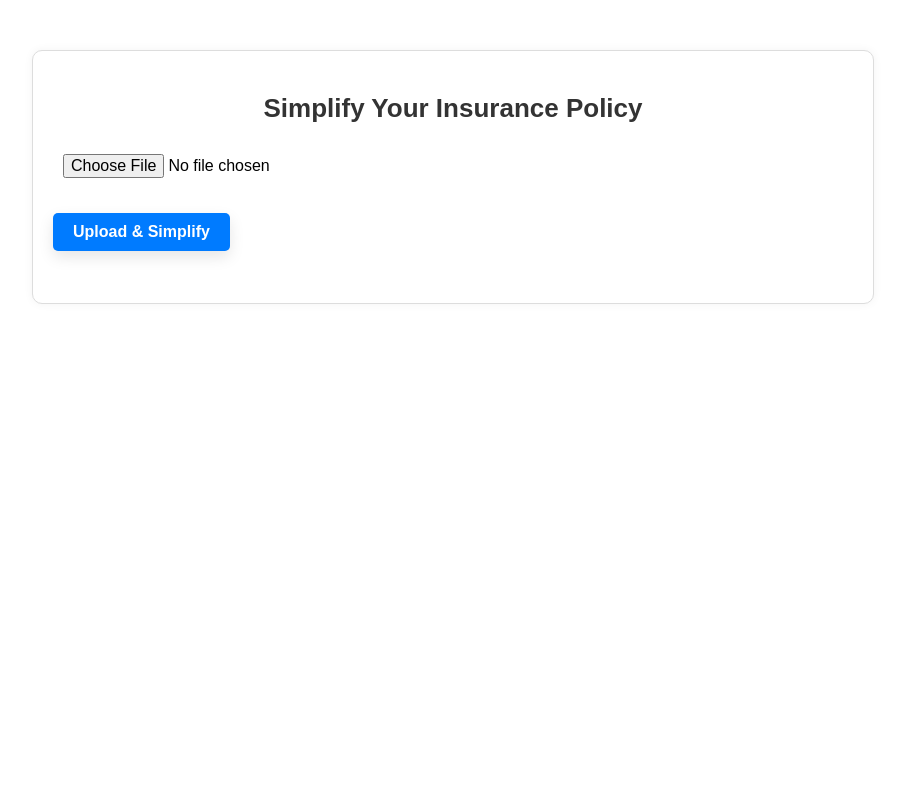
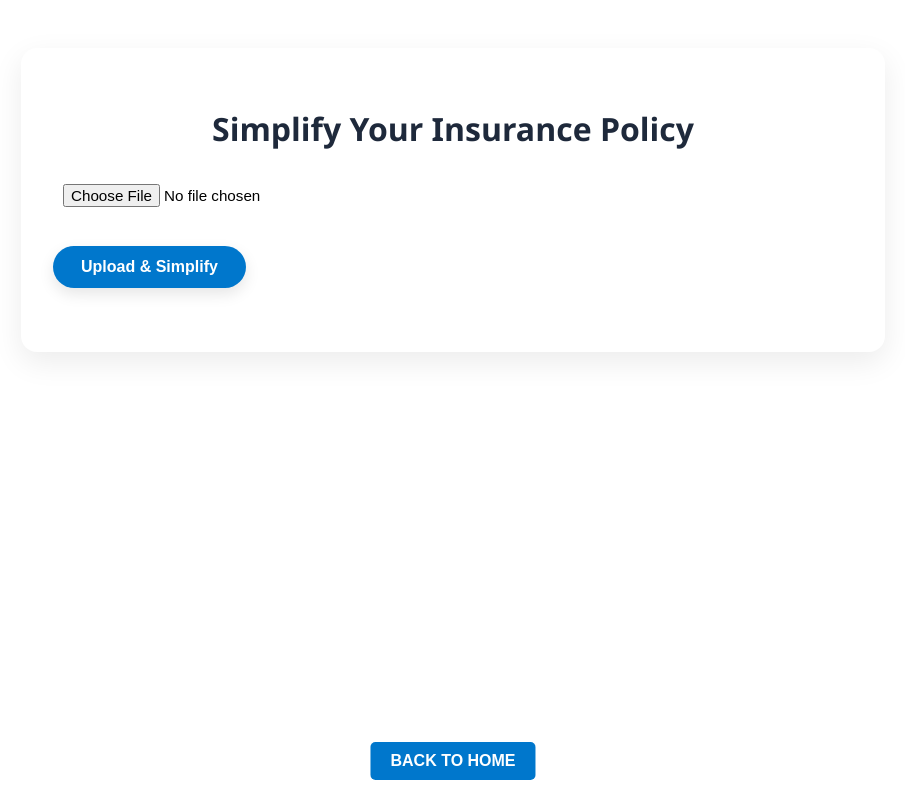
Before and after one commit to djha09/clearclaim-frontend, a React (Create React App) app: page /simplify in a window 1280 px wide. Shown: the whole page, without its empty margins (187-1092 px from the left). Built offline with nearby package versions, Linux system fonts and the light colour scheme; a web font is replaced by a local one.

Commit message:
Update Simplify.jsx

```diff
--- a/src/Simplify.jsx
+++ b/src/Simplify.jsx
@@ -42,82 +42,32 @@ const SimplifyPage = () => {
   };
 
   return (
-    <div style={styles.container}>
-      <h2 style={styles.title}>Simplify Your Insurance Policy</h2>
+    <div className="simplify-container">
+      <h2 >Simplify Your Insurance Policy</h2>
 
       <input
         type="file"
         accept="application/pdf"
         onChange={(e) => setFile(e.target.files[0])}
-        style={styles.input}
+
       />
-      <button onClick={handleUpload} disabled={loading} style={styles.button}>
+      <button onClick={handleUpload} disabled={loading}>
         {loading ? "Simplifying..." : "Upload & Simplify"}
       </button>
 
-      {error && <p style={styles.error}>{error}</p>}
+      {error && <p className="error">{error}</p>}
 
       {result && (
-        <div style={styles.resultBox}>
-          <h3 style={styles.resultTitle}>📝 Simplified Summary:</h3>
-          <ReactMarkDown style={styles.resultText}>{result}</ReactMarkDown>
+        <div className=".result-area">
+          <h3 className="resultTitle">📝 Simplified Summary:</h3>
+          <ReactMarkDown className="resultText">{result}</ReactMarkDown>
         </div>
       )}
+
+
+      <a className="back" href="/">BACK TO HOME</a>
     </div>
   );
 };
 
-const styles = {
-  container: {
-    maxWidth: "800px",
-    margin: "50px auto",
-    padding: "20px",
-    fontFamily: "sans-serif",
-    border: "1px solid #ddd",
-    borderRadius: "10px",
-    boxShadow: "0 0 10px rgba(0,0,0,0.05)",
-    backgroundColor: "#fff",
-  },
-  title: {
-    fontSize: "26px",
-    marginBottom: "20px",
-    color: "#333",
-    textAlign: "center",
-  },
-  input: {
-    display: "block",
-    marginBottom: "15px",
-    fontSize: "16px",
-  },
-  button: {
-    padding: "10px 20px",
-    backgroundColor: "#007bff",
-    color: "white",
-    border: "none",
-    fontSize: "16px",
-    borderRadius: "5px",
-    cursor: "pointer",
-  },
-  error: {
-    color: "red",
-    marginTop: "10px",
-  },
-  resultBox: {
-    marginTop: "30px",
-    padding: "20px",
-    backgroundColor: "#f8f9fa",
-    borderRadius: "10px",
-  },
-  resultTitle: {
-    marginBottom: "10px",
-    fontWeight: "bold",
-    fontSize: "18px",
-  },
-  resultText: {
-    whiteSpace: "pre-wrap",
-    fontSize: "16px",
-    color: "#444",
-  },
-};
-
 export default SimplifyPage;
```
